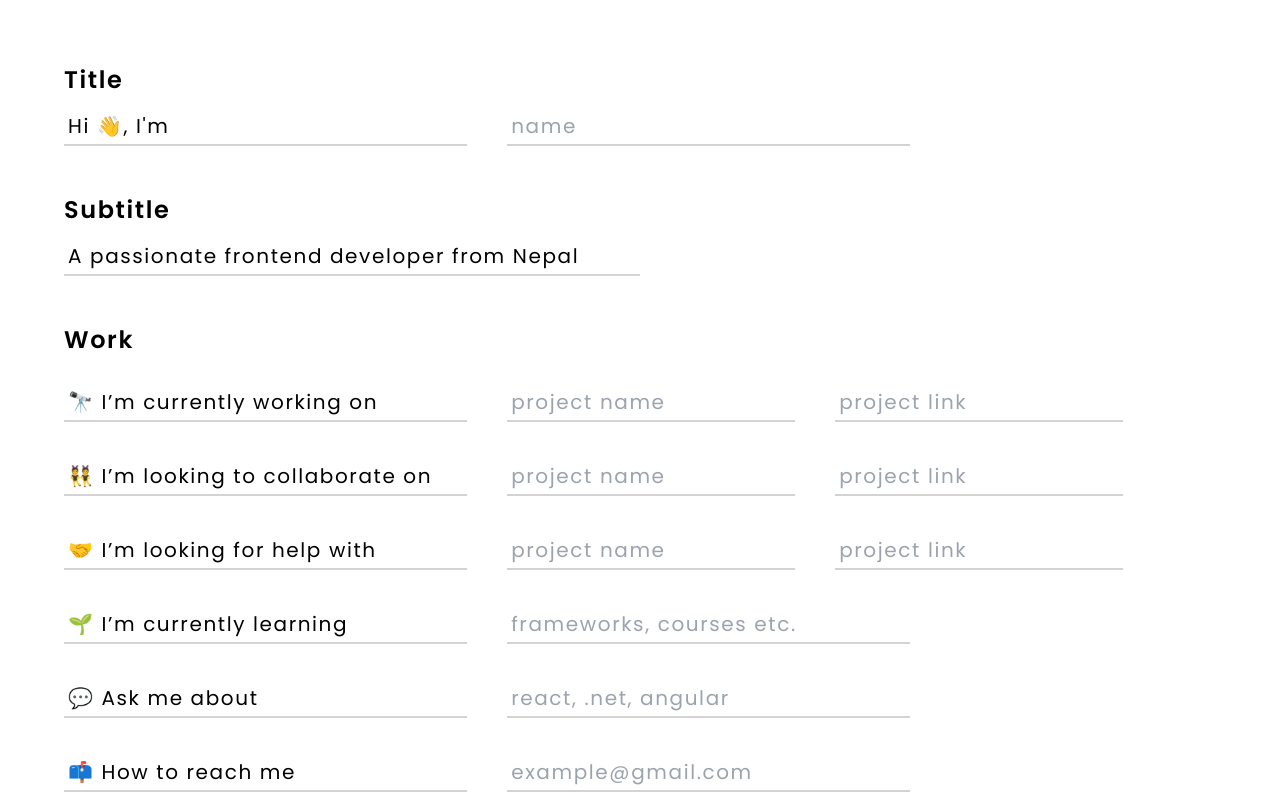
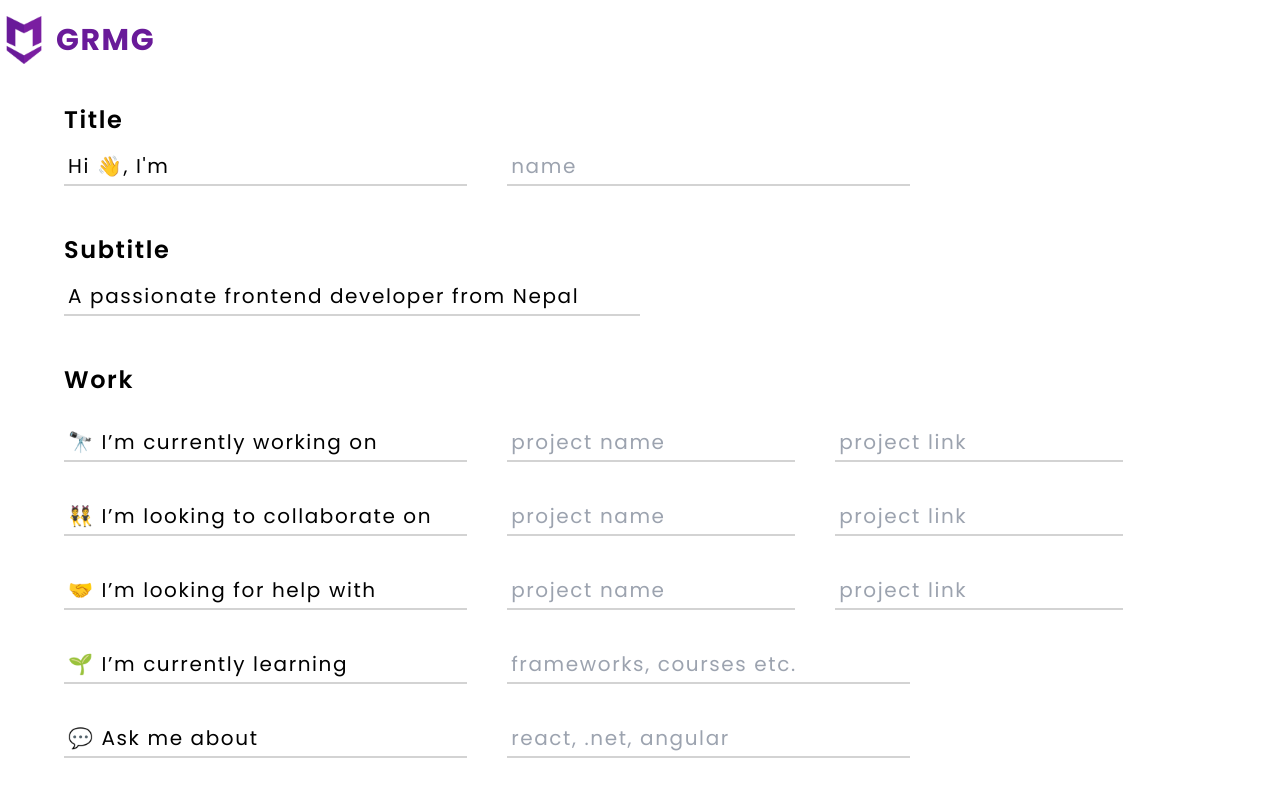
Before and after one commit to sagar-tandan/Github_Readme_Generator, a React (Vite) app: page / in a window 1280 px wide. Shown: the top 799 px of the page. Built offline with nearby package versions, Linux system fonts and the light colour scheme.

Commit message:
Header started

```diff
--- a/src/App.jsx
+++ b/src/App.jsx
@@ -8,14 +8,16 @@ import Social from "./Components/Social";
 import Support from "./Components/Support";
 import { AllContext } from "./Context/context";
 import Markdowns from "./Components/Markdown";
+import Header from "./Components/Header";
 
 function App() {
   const { allData, setAllData } = useContext(AllContext);
 
   return (
-    <div className="w-full flex flex-col p-6 md:p-10 lg:p-16 font-Poppins tracking-widest mx-auto relative overflow-x-hidden">
+    <div className="w-full flex flex-col font-Poppins tracking-widest mx-auto relative overflow-x-hidden">
+      <Header />
       {!allData.displayOutput ? (
-        <div className="w-full flex flex-col gap-[35px] sm:gap-[70px] mx-auto">
+        <div className="w-full flex flex-col gap-[35px] sm:gap-[70px] mx-auto p-6 md:p-10 lg:p-16 mt-16 sm:mt-20 lg:mt-10">
           <Hero />
           <Skills />
           <Social />
@@ -24,7 +26,7 @@ function App() {
           <GenerateReadme />
         </div>
       ) : (
-        <div className="w-full flex flex-col gap-[35px] sm:gap-[70px] ">
+        <div className="w-full flex flex-col gap-[35px] sm:gap-[70px] p-6 md:p-10 lg:p-16 mt-16 sm:mt-20 lg:mt-10">
           <Markdowns />
           <GenerateReadme />
         </div>
--- /dev/null
+++ b/src/Components/Header.jsx
@@ -0,0 +1,17 @@
+import React from "react";
+import logo from "../assets/logoo.webp";
+
+const Header = () => {
+  return (
+    <div className="w-full flex py-4 fixed bg-white">
+      <div className="w-full max-w-screen-2xl flex justify-between mx-auto">
+        <div className="w-full flex gap-2 items-center">
+          <img className="w-12 h-12" src={logo} alt="" />
+          <h1 className="text-3xl font-bold text-[#691a99]">GRMG</h1>
+        </div>
+      </div>
+    </div>
+  );
+};
+
+export default Header;
```
Also changed, not shown: src/assets/logoo.webp (added).
